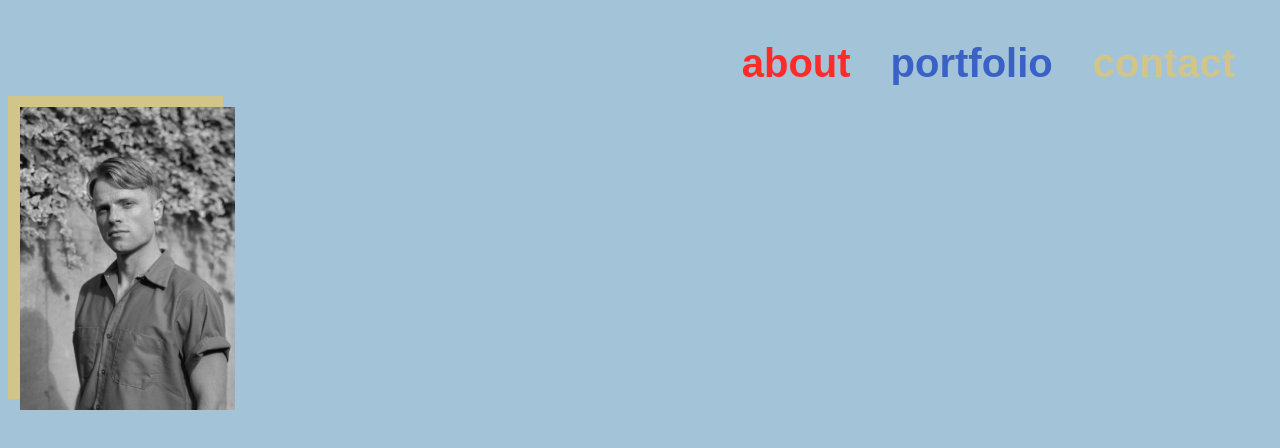
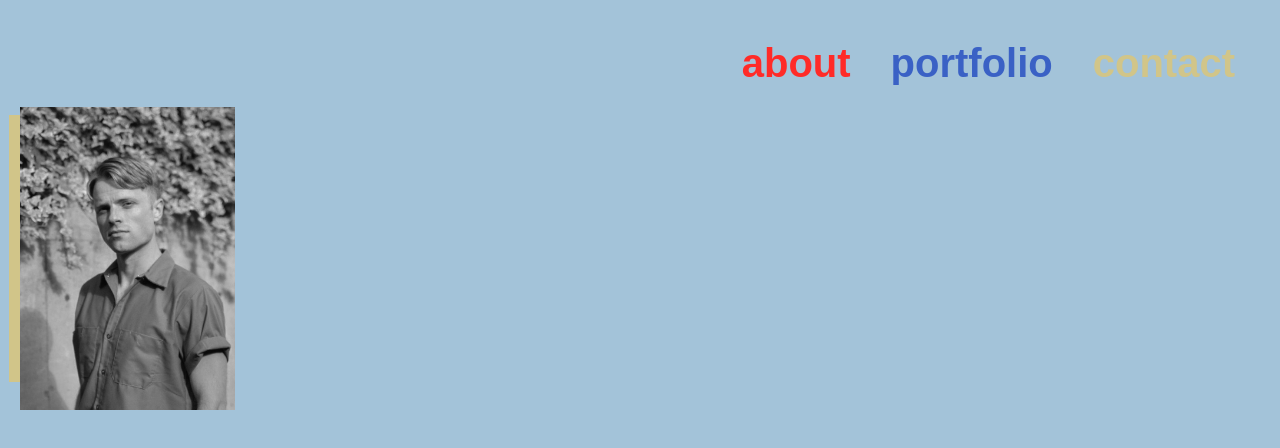
Before and after one commit to LovelyAndy/andykarwoski.com, a Vue app: page /dev in a window 1280 px wide. Shown: the top 448 px of the page. Built offline with nearby package versions, Linux system fonts and the light colour scheme; a web font is replaced by a local one.

Commit message:
picture frames fixed

```diff
--- a/src/components/base-components/FromFujiPF.vue
+++ b/src/components/base-components/FromFujiPF.vue
@@ -1,9 +1,7 @@
 <template>
-  <div class="component-wrapper">
   <div class="_pic-wrapper">
     <img src="/imgs/from-fuji.jpg" alt="Photo from Mt. Fuji" class="_pic" />
     <div class="_frame"></div>
-    </div>
   </div>
 </template>
 
@@ -23,16 +21,11 @@ export default {
 <style lang="sass" scoped>
 @import '../../css/colors.sass'
 
-.component-wrapper
-  display: flex
-  flex-direction: column
-  justify-content: center
-  align-items: center
-
 ._pic-wrapper
   position: relative
-  max-width: 100%
-  height: 100%
+  width: 100%
+  max-width: 30.4rem
+
   ._pic
     position: relative
     z-index: 2
@@ -46,12 +39,12 @@ export default {
       filter: saturate(0%)
       transition: all ease-in-out 500ms
 
-.__frame
+._frame
   position: absolute
   background: $c-gold
   top: -5.5%
   bottom: 5.5%
-  left: 4.5%
-  right: -4.5%
+  left: 4%
+  right: -3.5%
   z-index: 1
 </style>
--- a/src/components/base-components/ProfilePicPF.vue
+++ b/src/components/base-components/ProfilePicPF.vue
@@ -1,9 +1,7 @@
 <template>
-  <div class="component-wrapper">
   <div class="_pic-wrapper">
     <img src="/imgs/profile-pic.jpg" alt="Profile Picture" class="_pic" />
     <div class="_frame"></div>
-    </div>
   </div>
 </template>
 
@@ -23,17 +21,15 @@ export default {
 <style lang="sass" scoped>
 @import '../../css/colors.sass'
 
-.component-wrapper
-
 ._pic-wrapper
+  position: relative
   width: 100%
   max-width: 21.5rem
-  position: relative
 
   ._pic
     position: relative
     z-index: 2
-  width: 100%
+    max-width: 100%
     filter: saturate(0%)
     cursor: pointer
     &:hover
@@ -46,9 +42,9 @@ export default {
 ._frame
   position: absolute
   background: $c-gold
-  top: -3.5%
-  bottom: 4.5%
-  left: -5.5%
-  right: 5.5%
+  top: 2.5%
+  bottom: 10%
+  left: -5%
+  right: 5%
   z-index: 1
 </style>
--- a/src/components/base-components/StreetCornerPF.vue
+++ b/src/components/base-components/StreetCornerPF.vue
@@ -1,9 +1,7 @@
 <template>
-  <div class="component-wrapper">
   <div class="_pic-wrapper">
     <img src="/imgs/street-corner.jpg" alt="Street Corner in Setagaya, Tokyo" class="_pic" />
     <div class="_frame"></div>
-    </div>
   </div>
 </template>
 
@@ -23,7 +21,6 @@ export default {
 <style lang="sass" scoped>
 @import '../../css/colors.sass'
 
-.component-wrapper
 ._pic-wrapper
   position: relative
   width: 100%
@@ -46,8 +43,8 @@ export default {
   position: absolute
   background: $c-gold
   top: -5.5%
-  bottom: 4.5%
-  left: -4%
-  right: 5.5%
+  bottom: 5.5%
+  left: 4%
+  right: -3.5%
   z-index: 1
 </style>
--- a/src/components/base-components/SuidobashiPF.vue
+++ b/src/components/base-components/SuidobashiPF.vue
@@ -1,9 +1,7 @@
 _<template>
-  <div class="component-wrapper">
   <div class="_pic-wrapper">
     <img src="/imgs/suidobashi.jpg" alt="Suidobashi, Tokyo Photo" class="_pic" />
     <div class="_frame"></div>
-    </div>
   </div>
 </template>
 
@@ -23,11 +21,9 @@ export default {
 <style lang="sass" scoped>
 @import '../../css/colors.sass'
 
-.component-wrapper
-
 ._pic-wrapper
+  max-width: 29rem
   width: 100%
-  max-width: 29rem
   position: relative
 
   ._pic
@@ -46,9 +42,9 @@ export default {
 ._frame
   position: absolute
   background: $c-gold
-  top: 4.5%
-  bottom: -4.5%
-  left: -5.5%
+  top: 10%
+  bottom: 4.5%
+  left: -3.5%
   right: 5.5%
   z-index: 1
 </style>
```
Lines whose indentation alone changed are shown as unchanged.
